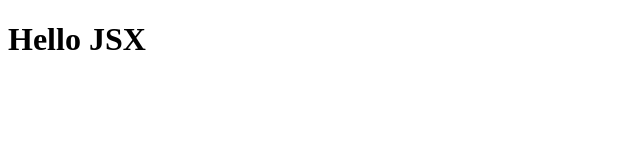
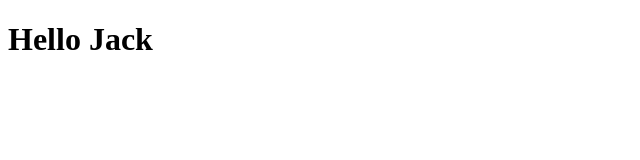
Before and after one commit to poype/react, a React (Create React App) app in the folder 02/my-app/: page / in a window 1280 px wide. Shown: the top 160 px of the page, without its empty margins (0-640 px from the left). Built offline with nearby package versions, Linux system fonts and the light colour scheme.

Commit message:
在jsx中引用JavaScript变量

```diff
--- a/02/my-app/src/index.js
+++ b/02/my-app/src/index.js
@@ -4,6 +4,14 @@ import ReactDOM from 'react-dom/client';
 const title = React.createElement('h1', null, 'Hello React脚手架!!!')
 const root = ReactDOM.createRoot(document.getElementById('root'));
 
-const jsx = <h1>Hello JSX</h1>
+// 在jsx中引用JavaScript变量
+let name = "Jack"
+
+// 建议用小括号将jsx括起来，但只是建议，不是强制
+const jsx = (
+    <h1 className="title">
+        Hello {name}
+    </h1>
+);
 
 root.render(jsx);
```
